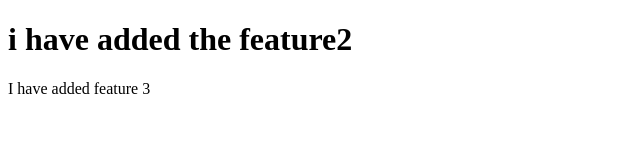
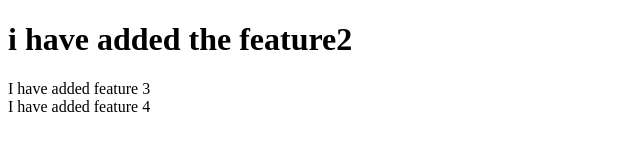
Before and after one commit to kahwaji-elie/githubtutorial, a plain HTML site: page index.html in a window 1280 px wide. Shown: the whole page, without its empty margins (0-640 px from the left). Drawn offline with Linux system fonts and the light colour scheme.

Commit message:
adding feature 4

```diff
--- a/index.html
+++ b/index.html
@@ -15,6 +15,10 @@
     <div id="feature3">
         <span>I have added feature 3</span>
     </div>
+
+    <div id="feature4">
+        <span>I have added feature 4</span>
+    </div>
 </body>
 
 </html>
```
